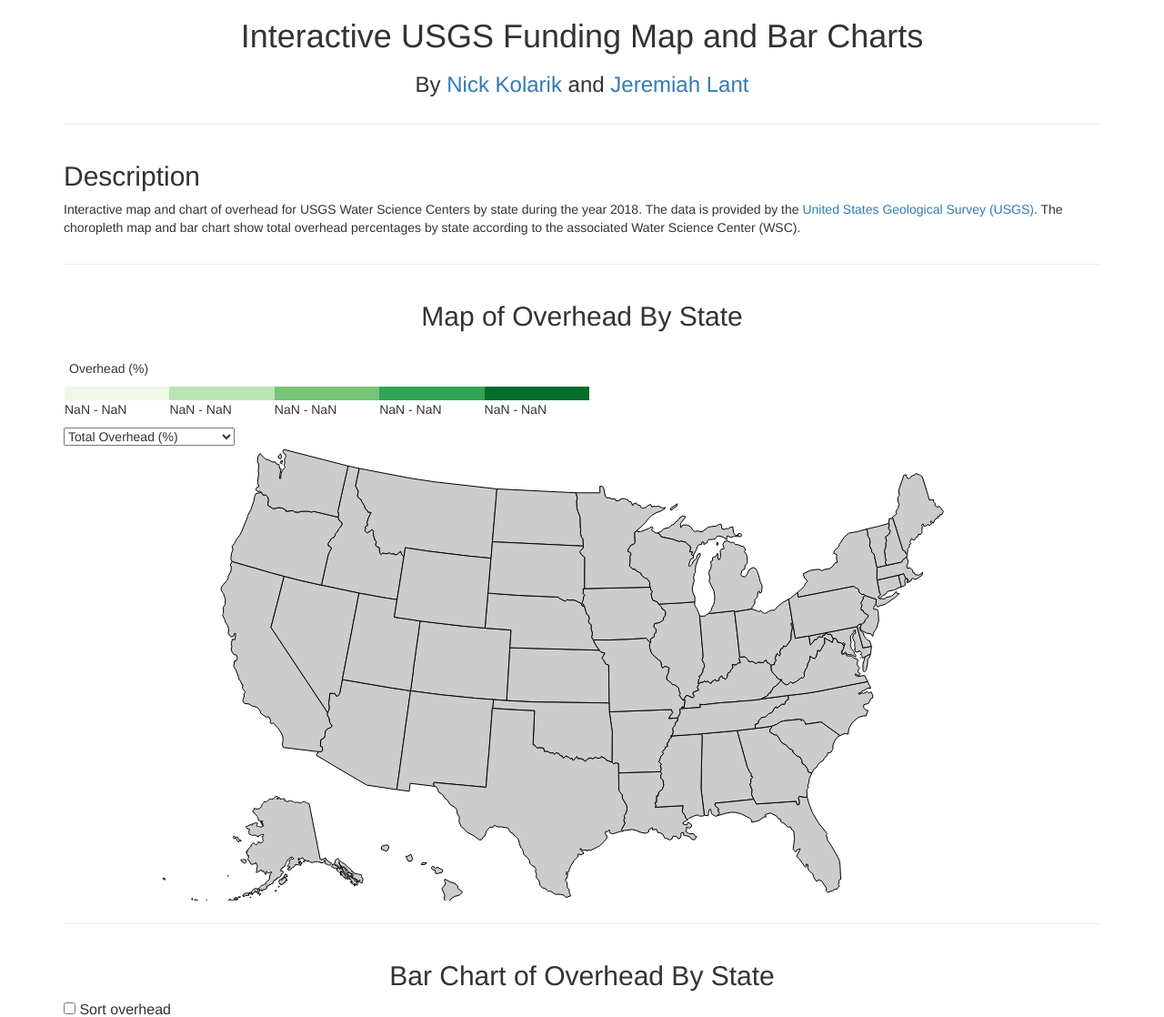
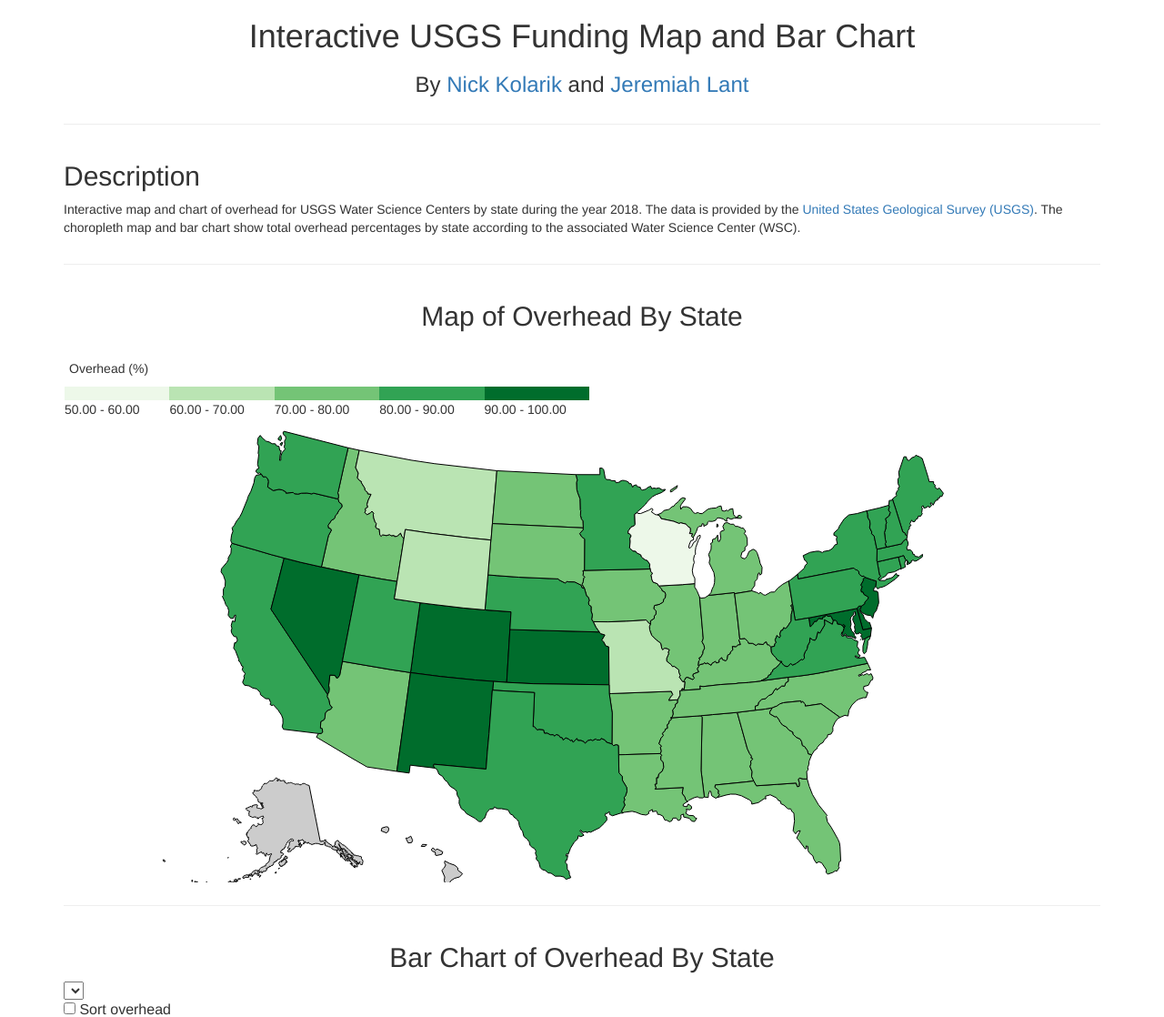
Before and after one commit to neko1010/dropdown, a plain HTML site: page index.html in a window 1280 px wide. Shown: the top 1118 px of the page at 91% size. Drawn offline with Linux system fonts and the light colour scheme.

Commit message:
Add files via upload

```diff
--- a/index.html
+++ b/index.html
@@ -13,7 +13,7 @@
     <div class="container">
         <div class="row">
             <div class="col-md-12 text-center">
-                <h1>Interactive USGS Funding Map and Bar Charts</h1>
+                <h1>Interactive USGS Funding Map and Bar Chart</h1>
                 <h3>By <a href="https://github.com/neko1010/" target="_blank">Nick Kolarik</a> and <a href="https://github.com/jlant" target="_blank">Jeremiah Lant</a></h3>
             </div>
         </div>
@@ -49,7 +49,6 @@
                 <p>Overhead (%)</p>
             </div>
         </div>
-        <select id="dropdown"></select>
         <div class="row">
             <div class="col-md-12" id="map">
             </div>
@@ -64,6 +63,7 @@
                 <h2>Bar Chart of Overhead By State</h2>
             </div>
         </div>
+        <select id="dropdown"></select>
         <div class="row">
             <div class="col-md-12">
                 <label class="checkbox-sort"><input type="checkbox"> Sort overhead</label>
--- a/js/bar-funding.js
+++ b/js/bar-funding.js
@@ -1,3 +1,14 @@
+//dropdown menu
+var dropdown_options = [
+	{ value: "composite",
+		text: "Total Overhead (%)" },
+	{ value: "cost_center",
+		text: "Cost Center Overhead (%)"},
+	{ value: "facility",
+		text: "Facility Overhead (%)"}]
+
+var selected_dataset= "composite";
+
 // set margins for svg
 var margin = {
 	top: 40,
@@ -75,16 +86,16 @@ d3.csv("data/2018-usgs-water-science-centers-total-funding.csv", function(error,
 		})
 		.attr("width", x_scale.rangeBand())
 		.attr("y", function(d) {
-			return y_scale(d.composite);
+			return y_scale(selected_dataset); //(d.composite);
 		})
 		.attr("height", function(d) {
-			return height_bar - y_scale(d.composite);
+			return height_bar - y_scale(selected_dataset);//(d.composite);
 		})
 		.on("mouseover", function(d) {
 			return tooltip_bar.style("visibility", "visible")
 		  		.style("top", (d3.event.pageY + 10) + "px")
 		  		.style("left", (d3.event.pageX + 10) + "px")
-				.text(d3.format(".2f,%")(d.composite))//unable to get the '%' appended
+				.text(d3.format(".2f,%")(selected_dataset); //(d.composite))
 		})
 		.on("mouseout", function(d) {
 			return tooltip_bar.style("visibility", "hidden")
--- a/js/map-funding.js
+++ b/js/map-funding.js
@@ -1,20 +1,3 @@
-var dropdown_options = [
-	{ value: "composite",
-		text: "Total Overhead (%)" },
-	{ value: "cost_center",
-		text: "Cost Center Overhead (%)"},
-	{ value: "facility",
-		text: "Facility Overhead (%)"}]
-// populate drop-down
-d3.select("#dropdown")
-	.selectAll("option")
-	.data(dropdown_options)
-	.enter()
-	.append("option")
-	.attr("value", function(option) { return option.value; })
-	.text(function(option) { return option.text; });
-// initial dataset on load
-var selected_dataset = "composite";
 // set width and height of svg element
 var width = 1140;
 var height = 500;
@@ -47,31 +30,10 @@ var legend = d3.select("#legend")
 	.append("ul")
 	.attr("class", "list-inline");
 
-var dropDown = d3.select("#dropdown");
-
-dropDown.on("change", function() {
-
-	// newly selected dataset includes downtown
-	//d3.select("#downtown")
-
-	selected_dataset = d3.event.target.value;
-
-	plot.call(updateFill, selected_dataset)
-
-});
-function updateFill(selection, selected_dataset) {
-
-            var d_extent = d3.extent(selection.data(), function(d) {
-                return parseFloat(d.properties[selected_dataset]);
-            });
-
-            rescaleFill(selection, d_extent);
-        }
-
-// function to calculate a color based on the data/2018-usgs-water-science-centers-total-funding.csv file
+// function to calculate a color based on the ag productivity from data/us-ag-productivity-2004.csv file
 function calculate_color(d) {
 
-	var value = d.selected_dataset;
+	var value = d.properties.composite;
 
 	if (value) {
 		return color(value);
@@ -80,14 +42,14 @@ function calculate_color(d) {
 	}
 }
 
-// load the data
+// load the agriculture data
 d3.csv("data/2018-usgs-water-science-centers-total-funding.csv", function(funding_data) {
 
 	// set the input domain for the color scale
 	color.domain([
-		d3.min(funding_data, function(d) {	return parseFloat(d.selected_dataset); }),
-		//0 , // 56% is lowest (WI)
-		d3.max(funding_data, function(d) { return (d.selected_dataset); })
+		// d3.min(funding_data, function(d) {	return parseFloat(d.total); }),
+		50 , // 56% is lowest (WI)
+		d3.max(funding_data, function(d) { return (d.composite); })
 		]);
 
 	// load the data file; note path is relative from index.html
@@ -95,14 +57,14 @@ d3.csv("data/2018-usgs-water-science-centers-total-funding.csv", function(fundin
 
 		if (error) { return console.error(error) };
 
-		// merge the data and geojson
+		// merge the ag. data and geojson
 		for (var i = 0; i < funding_data.length; i++) {
 
 			// get the state name
 			var funding_data_state = funding_data[i].state;
 
 			// get the data values and convert from string to float
-			var wsc_value = (funding_data[i].wsc);//leave as string
+			var wsc_value = (funding_data[i].wsc);
 			var composite_data_value = parseFloat(funding_data[i].composite);
 			var cost_center_data_value = parseFloat(funding_data[i].cost_center);
 			var facility_data_value = parseFloat(funding_data[i].facility);
@@ -115,7 +77,7 @@ d3.csv("data/2018-usgs-water-science-centers-total-funding.csv", function(fundin
 
 				if (funding_data_state === json_data_state) {
 
-					// copy the data value into the the json
+					// copy the ag data value into the the json
 					json.features[j].properties.wsc = wsc_value;
 					json.features[j].properties.composite = composite_data_value;
 					json.features[j].properties.cost_center = cost_center_data_value;
@@ -134,14 +96,7 @@ d3.csv("data/2018-usgs-water-science-centers-total-funding.csv", function(fundin
 			.append("path")
 			.attr("d", path)
 			.attr("fill", calculate_color);
-		plot = svg.selectAll("path")
-            .data(json.features)
-            .enter()
-            .append("path")
-            .attr("d", path)
-            .attr("stroke", "#808080")
-            .attr("fill", "#b3b3b3")
-            .call(calculate_color, selected_dataset)
+
 		svg.selectAll("path")
 			.data(json.features)
 			.on("mouseover", function(d) {
@@ -178,14 +133,7 @@ d3.csv("data/2018-usgs-water-science-centers-total-funding.csv", function(fundin
 		  	.on("mousemove", function() {
 		  		return tooltip.style("top", (event.pageY + 10) + "px").style("left", (event.pageX + 10) + "px");
 		  	})
-/* 		function updateFill(selection, selected_dataset) {
 
-            var d_extent = d3.extent(selection.data(), function(d) {
-                return parseFloat(d.properties[selected_dataset]);
-            });
-
-            rescaleFill(selection, d_extent);
-        } */
 		var keys = legend.selectAll("li.key")
 			.data(color.range())
 
```
